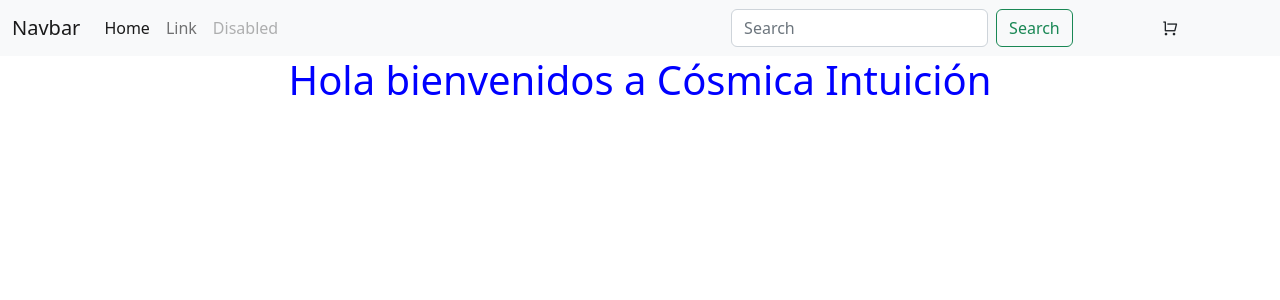
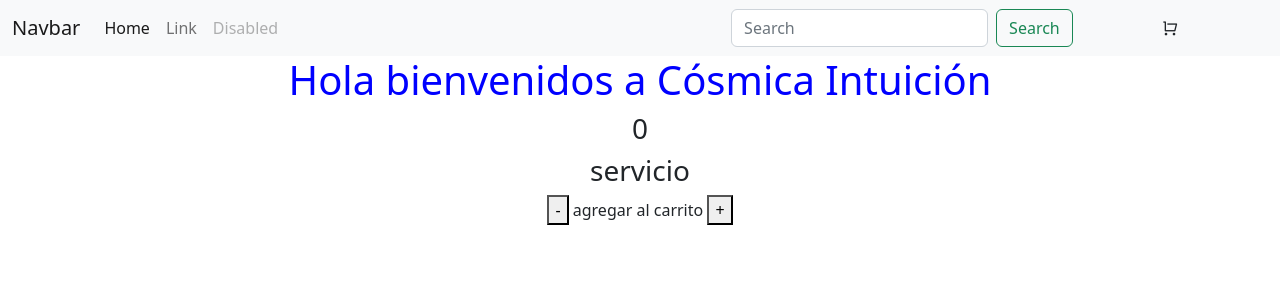
Before and after one commit to Leandro-Tancredi/CartCollection, a React (Create React App) app: page / in a window 1280 px wide. Shown: the top 300 px of the page. Built offline with nearby package versions, Linux system fonts and the light colour scheme.

Commit message:
agregar contador

```diff
--- a/src/App.jsx
+++ b/src/App.jsx
@@ -2,12 +2,13 @@ import './App.css';
 import NavBar from './Component/Navbar/Navbar.jsx';
 import React from 'react';
 import ItemListContainer from './Component/itemListContainer/ItemListContainer.jsx';
-
+import Boton from './Component/Navbar/Button';
 function App() {
   return (
     <div className="App">
       <NavBar />
       <ItemListContainer greeting='Hola bienvenidos a Cósmica Intuición' />
+      <Boton />
     </div>
   );
 }
--- /dev/null
+++ b/src/Component/Navbar/Button.jsx
@@ -0,0 +1,21 @@
+import React from "react";
+import { useState } from "react";
+
+const Boton = () => {
+const [acumulador,setAcumulador]=useState(0);
+
+return(
+    <div>
+        <h3>{acumulador}</h3>
+        <h3> servicio </h3>
+            <div>
+                <button onClick={()=>{setAcumulador(acumulador - 1) } }>
+                -</button>
+                <span> agregar al carrito </span>
+                <button onClick={()=>{setAcumulador(acumulador + 1) }}>
+                +</button>
+            </div>
+    </div>
+);
+}
+export default Boton;
```
